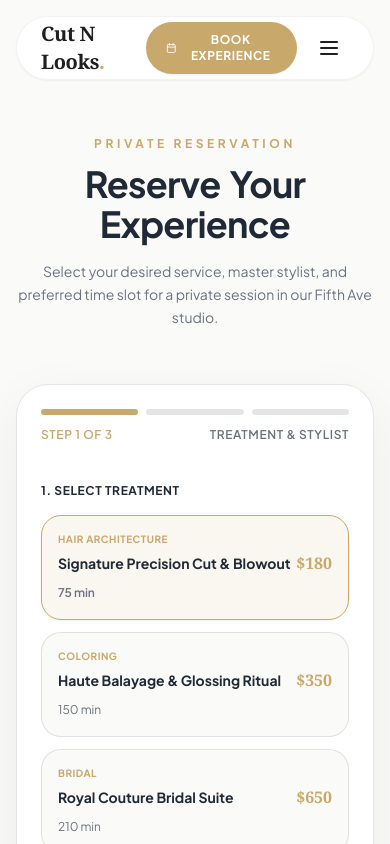
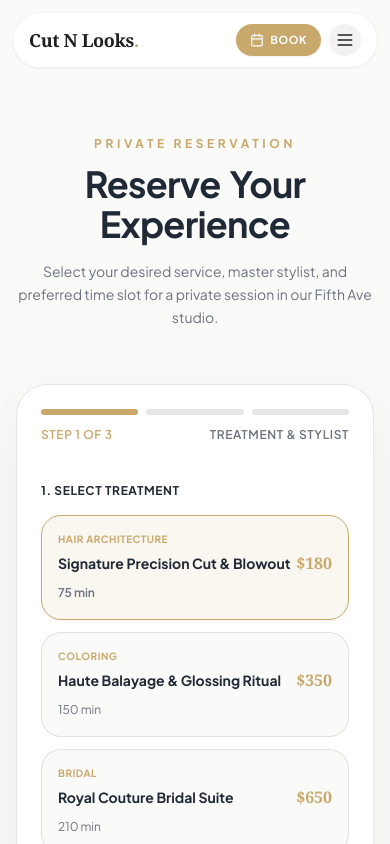
Before and after one commit to iglscare/CUT_N_LOOK, a Next.js app in the folder apps/web/: page /book in a window 390 px wide. Shown: the top 844 px of the page. Built offline with nearby package versions, Linux system fonts and the light colour scheme.

Commit message:
fix: optimize Navbar and Hero section for mobile screens and glass drawer menu

```diff
--- a/apps/web/src/components/Navbar.tsx
+++ b/apps/web/src/components/Navbar.tsx
@@ -33,18 +33,18 @@ export const Navbar: React.FC<NavbarProps> = ({ onBookClick }) => {
   ];
 
   return (
-    <header className="fixed top-0 left-0 right-0 z-50 px-4 sm:px-8 pt-4 sm:pt-6">
+    <header className="fixed top-0 left-0 right-0 z-50 px-3 sm:px-8 pt-3 sm:pt-6">
       <div className="max-w-[1380px] mx-auto">
         <div
-          className={`w-full rounded-full px-6 sm:px-10 h-16 sm:h-20 flex items-center justify-between transition-all duration-500 border ${
+          className={`w-full rounded-full px-4 sm:px-10 h-14 sm:h-20 flex items-center justify-between transition-all duration-500 border ${
             isScrolled
               ? 'bg-white/95 backdrop-blur-md border-black/10 shadow-lg'
               : 'bg-white/90 backdrop-blur-sm border-black/5 shadow-sm'
           }`}
         >
           {/* Logo & Subtitle */}
-          <Link href="/" className="flex items-center gap-3">
-            <span className="text-xl sm:text-2xl font-serif font-bold tracking-tight text-[#1F1F1F]">
+          <Link href="/" className="flex items-center gap-2 sm:gap-3">
+            <span className="text-lg sm:text-2xl font-serif font-bold tracking-tight text-[#1F1F1F]">
               Cut N Looks<span className="text-[#C8A86B]">.</span>
             </span>
             <span className="hidden lg:inline-block text-[9px] font-bold tracking-[0.2em] text-[#8E8E8E] uppercase border-l border-black/15 pl-3">
@@ -52,7 +52,7 @@ export const Navbar: React.FC<NavbarProps> = ({ onBookClick }) => {
             </span>
           </Link>
 
-          {/* Navigation Links */}
+          {/* Navigation Links (Desktop) */}
           <nav className="hidden md:flex items-center gap-8 text-xs font-medium text-[#4A4A4A]">
             {navLinks.map((link) => {
               const isActive = pathname === link.href;
@@ -77,53 +77,68 @@ export const Navbar: React.FC<NavbarProps> = ({ onBookClick }) => {
             })}
           </nav>
 
-          {/* Book Experience CTA */}
-          <div className="flex items-center gap-3">
+          {/* Book Experience CTA & Mobile Toggle */}
+          <div className="flex items-center gap-2 sm:gap-3">
             <Link href="/book" onClick={onBookClick}>
-              <button className="px-5 sm:px-6 py-2.5 sm:py-3 rounded-full bg-[#C8A86B] text-white font-bold text-xs uppercase tracking-wider hover:bg-[#B8975B] transition-colors duration-300 shadow-sm flex items-center gap-2 cursor-pointer">
-                <Calendar className="w-3.5 h-3.5 text-white" />
-                <span>Book Experience</span>
+              <button className="px-3.5 sm:px-6 py-2 sm:py-3 rounded-full bg-[#C8A86B] text-white font-bold text-xs uppercase tracking-wider hover:bg-[#B8975B] transition-colors duration-300 shadow-sm flex items-center gap-1.5 sm:gap-2 cursor-pointer">
+                <Calendar className="w-3.5 h-3.5 text-white shrink-0" />
+                <span>
+                  <span className="hidden sm:inline">Book Experience</span>
+                  <span className="sm:hidden text-[11px]">Book</span>
+                </span>
               </button>
             </Link>
 
-            {/* Mobile Menu Toggle */}
+            {/* Mobile Menu Toggle Button */}
             <button
               onClick={() => setMobileMenuOpen(!mobileMenuOpen)}
-              className="md:hidden p-2 text-[#1F1F1F] hover:text-[#C8A86B] transition-colors"
+              className="md:hidden p-1.5 rounded-full bg-black/5 text-[#1F1F1F] hover:text-[#C8A86B] transition-colors cursor-pointer"
               aria-label="Toggle navigation menu"
             >
-              {mobileMenuOpen ? <X className="w-6 h-6" /> : <Menu className="w-6 h-6" />}
+              {mobileMenuOpen ? <X className="w-5 h-5" /> : <Menu className="w-5 h-5" />}
             </button>
           </div>
         </div>
       </div>
 
-      {/* Mobile Drawer */}
+      {/* Mobile Glass Slide-Down Drawer Menu */}
       <AnimatePresence>
         {mobileMenuOpen && (
           <motion.div
-            initial={{ opacity: 0, y: -10 }}
-            animate={{ opacity: 1, y: 0 }}
-            exit={{ opacity: 0, y: -10 }}
-            transition={{ duration: 0.3 }}
-            className="md:hidden max-w-md mx-auto mt-3 bg-white border border-black/10 rounded-3xl p-6 shadow-2xl flex flex-col gap-4 text-xs font-semibold uppercase tracking-widest text-[#1F1F1F]"
+            initial={{ opacity: 0, y: -15, scale: 0.98 }}
+            animate={{ opacity: 1, y: 0, scale: 1 }}
+            exit={{ opacity: 0, y: -15, scale: 0.98 }}
+            transition={{ duration: 0.25, ease: 'easeOut' }}
+            className="md:hidden max-w-md mx-auto mt-2 bg-white/98 backdrop-blur-xl border border-black/10 rounded-3xl p-6 shadow-2xl flex flex-col gap-3 text-xs font-semibold uppercase tracking-widest text-[#1F1F1F] z-50"
           >
-            {navLinks.map((link) => (
+            <div className="flex items-center justify-between pb-3 border-b border-black/5 text-[10px] text-[#8E8E8E] tracking-widest">
+              <span>NAVIGATION MENU</span>
+              <span>CUT N LOOKS STUDIO</span>
+            </div>
+
+            {navLinks.map((link) => {
+              const isActive = pathname === link.href;
+              return (
                 <Link
                   key={link.href}
                   href={link.href}
                   onClick={() => setMobileMenuOpen(false)}
-                className="py-2 border-b border-black/5 hover:text-[#C8A86B]"
+                  className={`py-3 px-4 rounded-2xl flex items-center justify-between transition-colors ${
+                    isActive ? 'bg-[#F4F1EA] text-[#C8A86B] font-bold' : 'hover:bg-black/5'
+                  }`}
                 >
-                {link.label}
+                  <span className="text-sm font-serif normal-case tracking-normal">{link.label}</span>
+                  <span className="text-[10px] text-[#8E8E8E] uppercase tracking-widest">Explore →</span>
                 </Link>
-            ))}
+              );
+            })}
+
             <Link
               href="/book"
               onClick={() => { setMobileMenuOpen(false); onBookClick?.(); }}
-              className="py-3 bg-[#C8A86B] text-white rounded-full font-bold text-center uppercase tracking-wider mt-2 shadow-sm"
+              className="py-3.5 bg-[#C8A86B] text-white rounded-full font-bold text-center uppercase tracking-wider mt-2 shadow-md hover:bg-[#B8975B] transition-colors text-xs"
             >
-              Book Experience
+              Book Your Appointment
             </Link>
           </motion.div>
         )}
```
Lines whose indentation alone changed are shown as unchanged.
